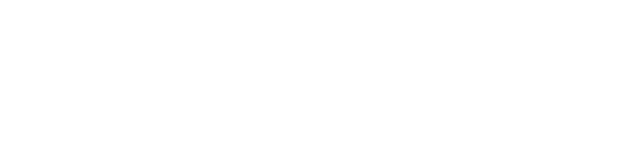
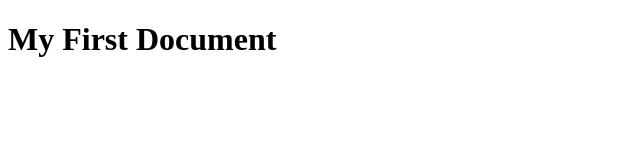
Before and after one commit to gialinhvu/my-first-website, a plain HTML site: page index.html in a window 1280 px wide. Shown: the whole page, without its empty margins (0-640 px from the left). Drawn offline with Linux system fonts and the light colour scheme.

Commit message:
create index.html

```diff
--- a/index.html
+++ b/index.html
@@ -6,6 +6,6 @@
     <title>My First Document</title>
 </head>
 <body>
-
+    <h1>My First Document</h1>
 </body>
 </html>
```
